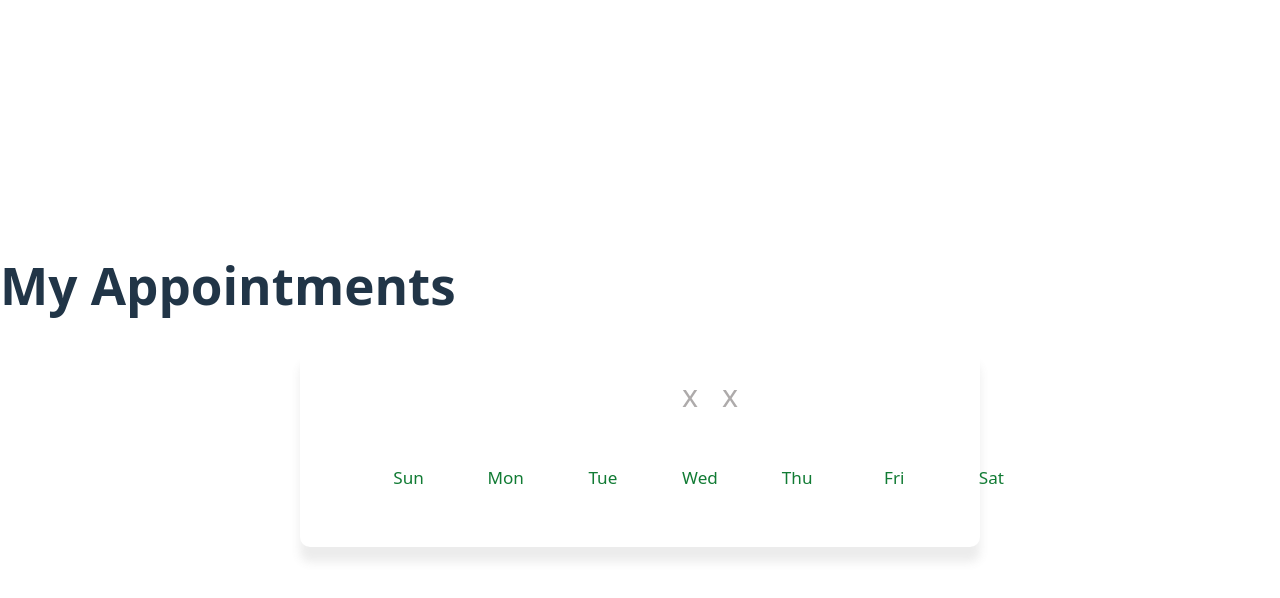
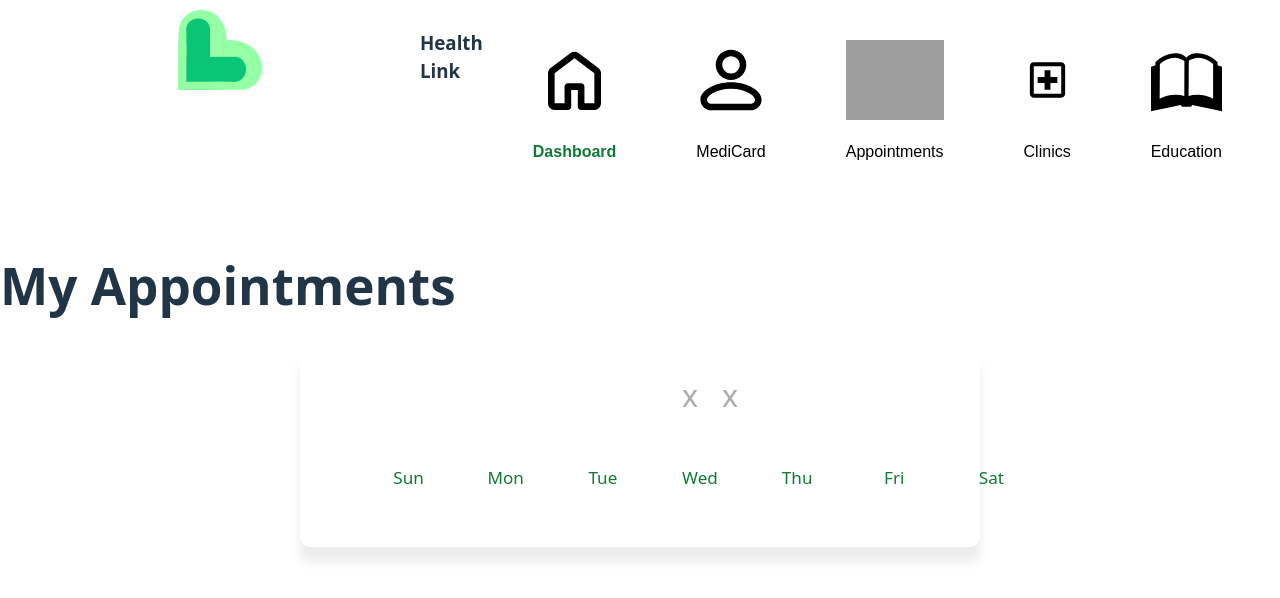
Before and after one commit to reaapunzell/HealthLink, a React (Vite) app in the folder health-link/: page /appointments in a window 1280 px wide. Shown: the top 598 px of the page. Built offline with nearby package versions, Linux system fonts and the light colour scheme; grey boxes are pictures that could not be loaded.

Commit message:
add navigation to appointment calendar

```diff
--- a/health-link/src/components/AppointmentCalendar.jsx
+++ b/health-link/src/components/AppointmentCalendar.jsx
@@ -1,4 +1,5 @@
 import React, {useState, useEffect, useRef} from 'react';
+import Navigation from './Navigation';
 
 function AppointmentCalendar() {
     const [appointmentDates, setAppointmentDates] = useState([]);
@@ -57,7 +58,8 @@ const months = [
 
 return (
 
-  <div>
+  <div className="app-container">
+    <Navigation />
    <h1>My Appointments</h1>
     <div className="calendar-container">
         <header className="calendar-header">
```
